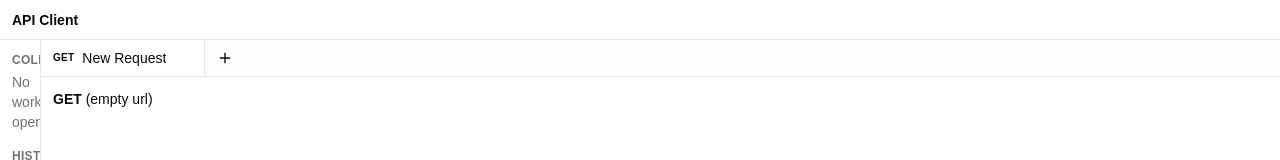
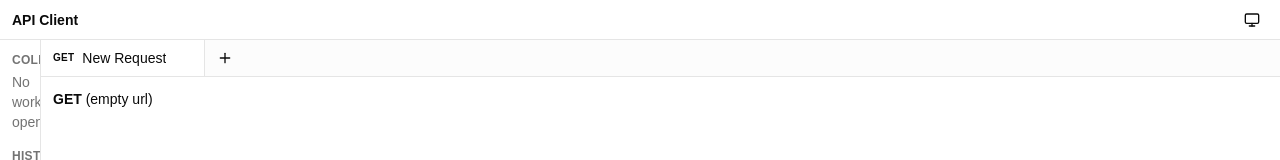
Before and after one commit to akhtersoyeb/kris-api-client, a React (Vite) app: page / in a window 1280 px wide. Shown: the top 160 px of the page. Built offline with nearby package versions, Linux system fonts and the light colour scheme.

Commit message:
feat(ui): add theme provider with light, dark and system modes

```diff
--- a/src/app/App.tsx
+++ b/src/app/App.tsx
@@ -1,5 +1,10 @@
 import { AppLayout } from "@/app/AppLayout";
+import { ThemeProvider } from "@/app/ThemeProvider";
 
 export function App() {
-  return <AppLayout />;
+  return (
+    <ThemeProvider>
+      <AppLayout />
+    </ThemeProvider>
+  );
 }
--- a/src/app/AppLayout.tsx
+++ b/src/app/AppLayout.tsx
@@ -5,6 +5,7 @@ import { TabBar } from "@/features/request-editor/TabBar";
 import { ResponsePane } from "@/features/response-viewer/ResponsePane";
 import { ResizableHandle, ResizablePanel, ResizablePanelGroup } from "@/components/ui/resizable";
 import { useTabsStore } from "@/store/tabs";
+import { ThemeToggle } from "@/app/ThemeToggle";
 
 export function AppLayout() {
   // Start with one empty tab. The getState check keeps StrictMode's double effect from opening two.
@@ -16,6 +17,7 @@ export function AppLayout() {
     <div className="flex h-screen flex-col bg-background text-foreground">
       <header className="flex h-10 items-center justify-between border-b px-3">
         <span className="text-sm font-semibold">API Client</span>
+        <ThemeToggle />
       </header>
 
       <ResizablePanelGroup orientation="horizontal" className="flex-1">
--- /dev/null
+++ b/src/app/ThemeProvider.tsx
@@ -0,0 +1,23 @@
+import { useEffect, type ReactNode } from "react";
+import { useThemeStore } from "@/store/theme";
+
+export function ThemeProvider({ children }: { children: ReactNode }) {
+  const theme = useThemeStore((s) => s.theme);
+
+  useEffect(() => {
+    const root = document.documentElement;
+    const media = window.matchMedia("(prefers-color-scheme: dark)");
+
+    const apply = () => {
+      const dark = theme === "dark" || (theme === "system" && media.matches);
+      root.classList.toggle("dark", dark);
+      root.style.colorScheme = dark ? "dark" : "light";
+    };
+
+    apply();
+    media.addEventListener("change", apply); // follow OS changes while in "system" mode
+    return () => media.removeEventListener("change", apply);
+  }, [theme]);
+
+  return <>{children}</>;
+}
--- /dev/null
+++ b/src/app/ThemeToggle.tsx
@@ -0,0 +1,25 @@
+import { Monitor, Moon, Sun } from "lucide-react";
+import { Button } from "@/components/ui/button";
+import { useThemeStore, type Theme } from "@/store/theme";
+
+const ORDER: Theme[] = ["system", "light", "dark"];
+const ICONS = { system: Monitor, light: Sun, dark: Moon } as const;
+
+export function ThemeToggle() {
+  const theme = useThemeStore((s) => s.theme);
+  const setTheme = useThemeStore((s) => s.setTheme);
+  const Icon = ICONS[theme];
+  const next = ORDER[(ORDER.indexOf(theme) + 1) % ORDER.length] ?? "system";
+
+  return (
+    <Button
+      variant="ghost"
+      size="icon"
+      className="size-8"
+      aria-label={`Theme: ${theme}. Switch to ${next}`}
+      onClick={() => setTheme(next)}
+    >
+      <Icon className="size-4" />
+    </Button>
+  );
+}
--- /dev/null
+++ b/src/store/theme.ts
@@ -0,0 +1,19 @@
+import { create } from "zustand";
+import { persist } from "zustand/middleware";
+
+export type Theme = "light" | "dark" | "system";
+
+interface ThemeState {
+  theme: Theme;
+  setTheme: (theme: Theme) => void;
+}
+
+export const useThemeStore = create<ThemeState>()(
+  persist(
+    (set) => ({
+      theme: "system",
+      setTheme: (theme) => set({ theme }),
+    }),
+    { name: "api-client:theme" },
+  ),
+);
```
